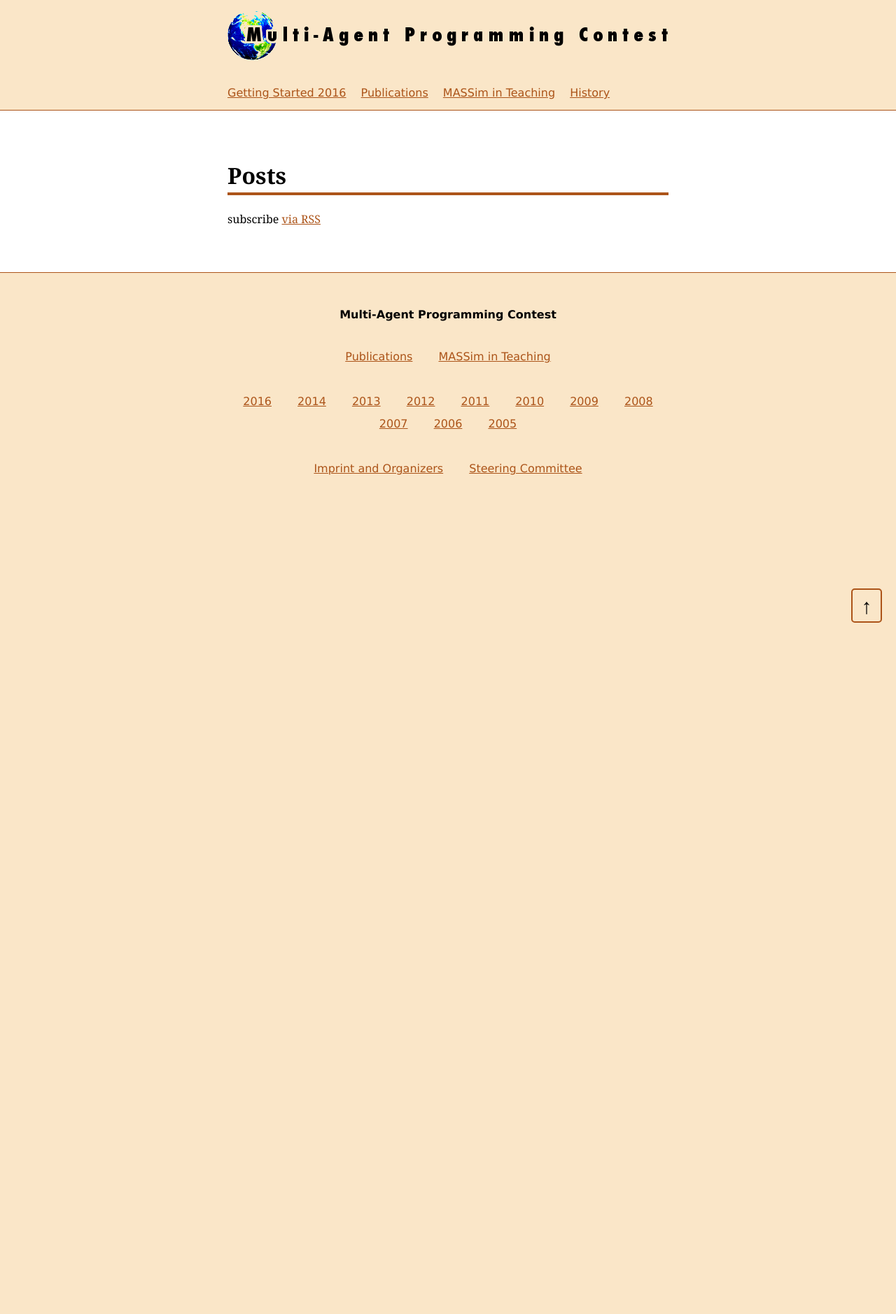
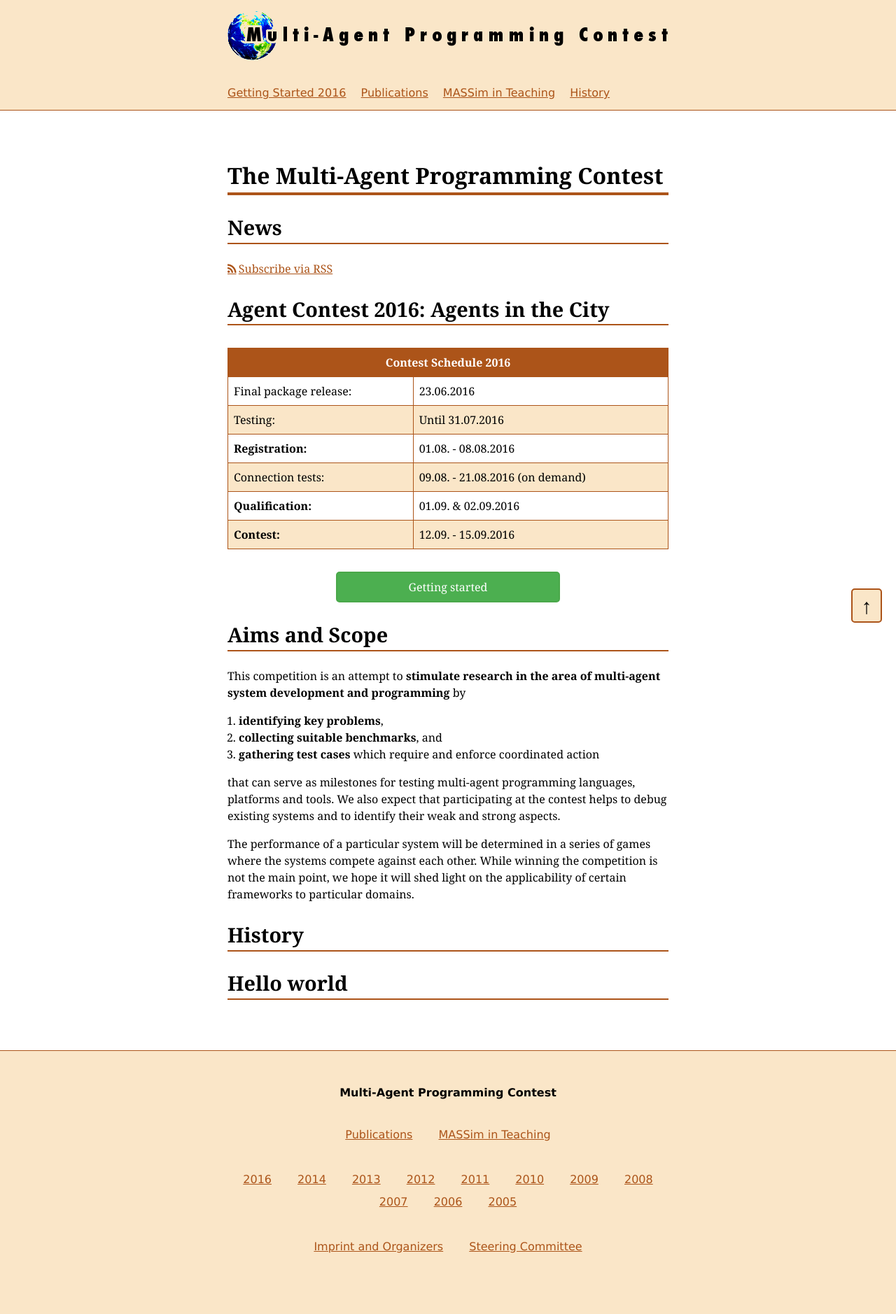
Before and after one commit to agentcontest/agentcontest.github.io, a Jekyll site: the page built from index.html, in a window 1280 px wide. Shown: the whole page at 70% size. Built offline with Jekyll 4.4.1, drawn with Linux system fonts in a browser that asks for light colours; before the commit the page ends 900 px from its top, so only the background shows below that.

Commit message:
Work on the starting page

```diff
--- /dev/null
+++ b/2016/_schedule.html
@@ -0,0 +1,33 @@
+<table>
+  <thead>
+    <tr>
+      <th colspan="2">Contest Schedule 2016</th>
+    </tr>
+  </thead>
+  <tbody>
+    <tr>
+      <td>Final package release:</td>
+      <td><time datetime="2016-06-23">23.06.2016</time></td>
+    </tr>
+    <tr>
+      <td>Testing:</td>
+      <td>Until <time datetime="2016-07-31">31.07.2016</time></td>
+    </tr>
+    <tr>
+      <td><strong>Registration:</strong></td>
+      <td><time datetime="2016-08-01">01.08.</time> - <time datetime="2016-08-08">08.08.2016</time></td>
+    </tr>
+    <tr>
+      <td>Connection tests:</td>
+      <td><time datetime="2016-08-09">09.08.</time> - <time datetime="2016-08-21">21.08.2016</time> (on demand)</td>
+    </tr>
+    <tr>
+      <td><strong>Qualification:</strong></td>
+      <td><time datetime="2016-09-01">01.09.</time> &amp; <time datetime="2016-09-02">02.09.2016</time></td>
+    </tr>
+    <tr>
+      <td><strong>Contest:</strong></td>
+      <td><time datetime="2016-09-12">12.09.</time> - <time datetime="2016-09-15">15.09.2016</time></td>
+    </tr>
+  </tbody>
+</table>
--- /dev/null
+++ b/_aims_and_scope.md
@@ -0,0 +1,15 @@
+This competition is an attempt to **stimulate research in the area of
+multi-agent system development and programming** by
+
+1. **identifying key problems**,
+2. **collecting suitable benchmarks**, and
+3. **gathering test cases** which require and enforce coordinated action
+
+that can serve as milestones for testing multi-agent programming languages,
+platforms and tools. We also expect that participating at the contest helps
+to debug existing systems and to identify their weak and strong aspects.
+
+The performance of a particular system will be determined in a series of
+games where the systems compete against each other. While winning the
+competition is not the main point, we hope it will shed light on the
+applicability of certain frameworks to particular domains.
--- a/_config.yml
+++ b/_config.yml
@@ -1,6 +1,7 @@
 # Site settings
 title: Multi-Agent Programming Contest
 url: "https://multiagentcontest.org"
+baseurl: ""
 
 # Build settings
 markdown: kramdown
--- /dev/null
+++ b/_history.md
@@ -0,0 +1,2 @@
+Hello world
+-----------
--- a/_layouts/default.html
+++ b/_layouts/default.html
@@ -11,6 +11,7 @@
      <link rel="stylesheet" href="/css/main.css">
      <link rel="shortcut icon" type="image/vnd.microsoft.icon" href="/favicon.ico">
      <link rel="canonical" href="{{ page.url | replace:'index.html','' | prepend: site.baseurl | prepend: site.url }}">
+     <link rel="alternate" type="application/rss+xml" href="/feed.xml">
   </head>
   <body>
     <header>
--- a/css/main.css
+++ b/css/main.css
@@ -70,6 +70,14 @@ header, footer {
   font-family: "Lucida Sans Unicode", "Lucida Grande", sans-serif;
 }
 
+.post-meta {
+  margin-top: 3em;
+  border-top: 1px solid #ac5419;
+  border-bottom: 1px solid #ac5419;
+  padding: 0.5em 0;
+  text-align: center;
+}
+
 @media(min-width: 630px) {
   .wrapper {
     width: 630px;
@@ -89,7 +97,7 @@ header, footer {
 
 /* Links */
 
-a {
+a:link {
   color: #ac5419;
 }
 
@@ -138,6 +146,12 @@ a[href^="mailto:"]:before {
   font-family: FontAwesome;
   margin-right: 0.2em;
   content: "\f003";
+}
+
+a[href$="feed.xml"]:before {
+  font-family: FontAwesome;
+  margin-right: 0.2em;
+  content: "\f09e";
 }
 
 /* Headings */
@@ -219,9 +233,9 @@ code {
   padding: 0.2em;
 }
 
-/* Download button */
+/* Download and action buttons */
 
-a.download {
+a.action {
   background-color: #4caf50;
   border: 2px solid #4aa84a;
   border-radius: 5px;
@@ -234,11 +248,11 @@ a.download {
   margin: auto;
 }
 
-a.download:hover {
+a.action:hover {
   background: #66bb6a;
 }
 
-a.download > .title {
+a.action > .title {
   font-size: 1.5em;
 }
 
--- a/index.html
+++ b/index.html
@@ -2,22 +2,42 @@
 layout: default
 ---
 
-<div class="home">
+<h1>The Multi-Agent Programming Contest</h1>
 
-  <h1 class="page-heading">Posts</h1>
+<h2>News</h2>
 
-  <ul class="post-list">
-    {% for post in site.posts %}
-      <li>
-        <span class="post-meta">{{ post.date | date: "%b %-d, %Y" }}</span>
+<ul>
+  {% for post in site.posts limit:3 %}
+    <li>
+      <strong>
+        {% if post.read_more %}
+          <a href="{{ post.url }}"><time datetime="{{ post.date | date_to_xmlschema }}">{{ post.date | date: "%d.%m.%Y" }}:</time> {{ post.title }}</a>
+        {% else %}
+          <time datetime="{{ post.date | date: "%Y.%m.%d" }}">{{ post.date | date: "%d.%m.%Y" }}:</time> {{ post.title }}
+        {% endif %}
+      </strong>:
+      {{ post.excerpt | strip_html | strip_newlines }}
+      {% if post.read_more %}<a href="{{ post.url }}">Read more.</a>{% endif %}
+    </li>
+  {% endfor %}
+</ul>
 
-        <h2>
-          <a class="post-link" href="{{ post.url | prepend: site.baseurl }}">{{ post.title }}</a>
-        </h2>
-      </li>
-    {% endfor %}
-  </ul>
+<a href="/feed.xml">Subscribe via RSS</a></p>
 
-  <p class="rss-subscribe">subscribe <a href="{{ "/feed.xml" | prepend: site.baseurl }}">via RSS</a></p>
+<h2>Agent Contest 2016: Agents in the City</h2>
 
-</div>
+{% include_relative 2016/_schedule.html %}
+
+<a class="action" href="/2016/getting-started/">
+Getting started
+</a>
+
+<h2><a name="aims-and-scope">Aims and Scope</a></h2>
+
+{% capture aims_and_scope %}{% include_relative _aims_and_scope.md %}{% endcapture %}
+{{ aims_and_scope | markdownify }}
+
+<h2><a name="history">History</a></h2>
+
+{% capture history %}{% include_relative _history.md %}{% endcapture %}
+{{ history | markdownify }}
```
Also changed, not shown: _layouts/post.html (+4 -6 lines).
